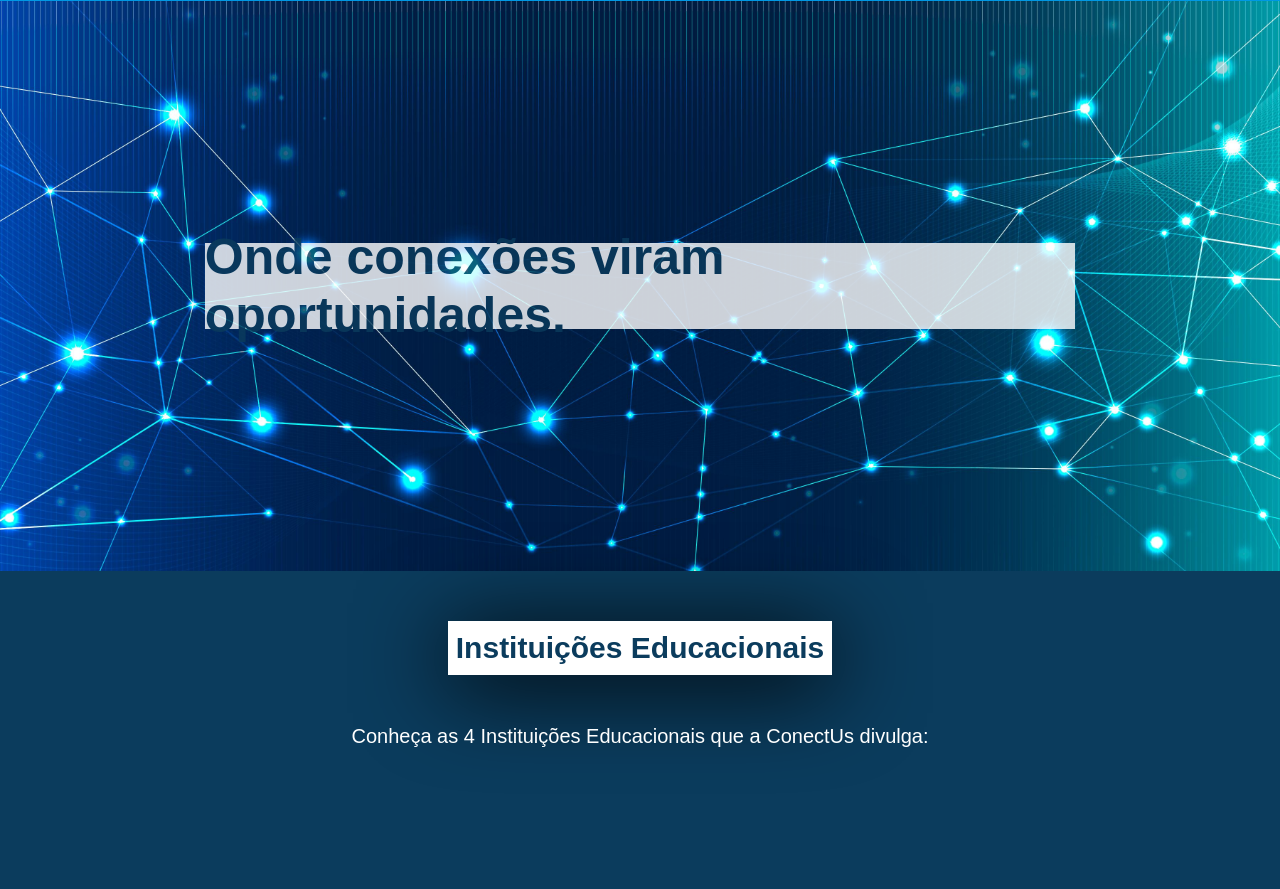
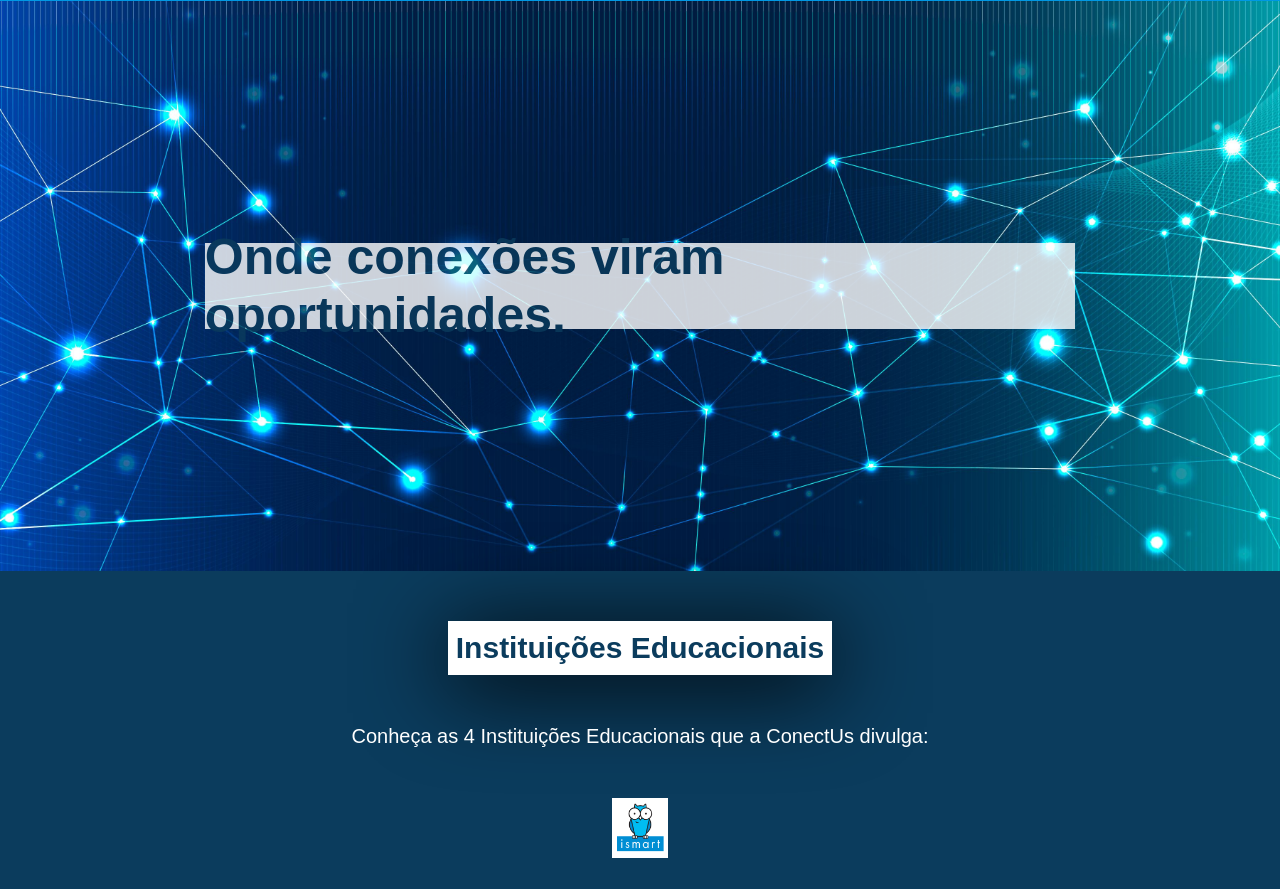
Before and after one commit to Projeto-Individual-2025-2/Projeto-Individual---2025_2, a plain HTML site: page public/index.html in a window 1280 px wide. Shown: the part 63-952 px from the top of the page. Drawn offline with Linux system fonts and the light colour scheme.

Commit message:
adicionando logo instituição 1

```diff
--- a/public/index.html
+++ b/public/index.html
@@ -46,9 +46,13 @@
         <div class="texto">
             <span>Conheça as 4 Instituições Educacionais que a ConectUs divulga:</span>
         </div>
-        <div class="ismart"></div>
+        <div class="imagens">
+        <div class="ismart">
+            <a href="#"><img src="./assets/instituicao1.png" alt="ismart"></a>
+        </div>
         <div class="colegio"></div>
         <div class="cuja"></div>
+        </div>
     </div>
 
     <div class="historia">
--- a/public/style/index.css
+++ b/public/style/index.css
@@ -105,6 +105,17 @@ h1{
     font-size: 20px;
 }
 
+.imagens{
+    display: flex;
+    flex-direction: row;
+    justify-content: space-between;
+    align-items: center;
+}
+
+.ismart {
+    margin-top: 50px;
+}
+
 .historia{
     height: 500px;
     background-size: cover;
```
